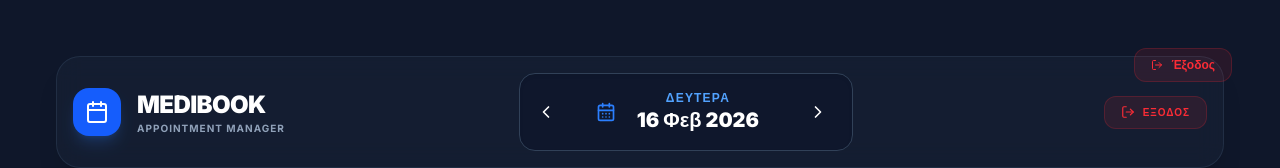
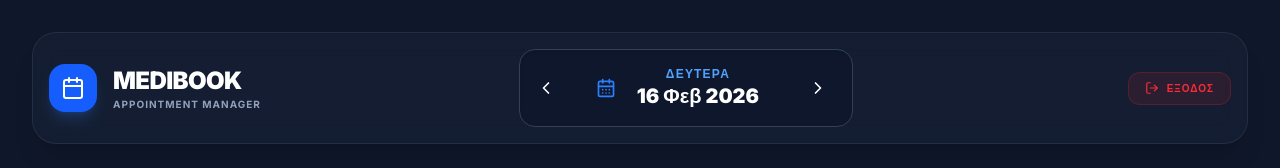
Before and after one commit to vagretsi/medi-book, a Next.js app: page / in a window 1280 px wide. Shown: the top 168 px of the page. Built offline with nearby package versions, Linux system fonts and the light colour scheme; no server answers; the database is empty.

Commit message:
fix in page

```diff
--- a/src/app/page.tsx
+++ b/src/app/page.tsx
@@ -1,13 +1,10 @@
 import { PrismaClient } from "@prisma/client";
-import { LogOut } from "lucide-react";
-import { logout } from "./actions";
 import DashboardController from "@/components/DashboardController";
 
 export const dynamic = "force-dynamic";
 const prisma = new PrismaClient();
 
 export default async function Page() {
-  // Αρχικό φόρτωμα για τη σημερινή μέρα
   const startOfDay = new Date();
   startOfDay.setHours(0, 0, 0, 0);
 
@@ -25,19 +22,8 @@ export default async function Page() {
   });
 
   return (
-    <div className="min-h-screen bg-[#0f172a] text-slate-200 p-4 md:p-6">
-      <div className="max-w-[1800px] mx-auto relative">
-        {/* Κουμπί εξόδου (Absolute top right) */}
-        <div className="absolute top-4 right-4 z-50 md:top-6 md:right-6">
-          <form action={logout}>
-             <button type="submit" className="flex items-center gap-2 bg-red-500/10 hover:bg-red-500 text-red-500 hover:text-white border border-red-500/20 px-4 py-2 rounded-xl text-xs font-bold transition-all">
-              <LogOut className="w-3 h-3" /> Έξοδος
-            </button>
-          </form>
-        </div>
-
+    <div className="min-h-screen bg-[#0f172a] text-slate-200">
         <DashboardController initialData={initialResources} />
-      </div>
     </div>
   );
 }
```
